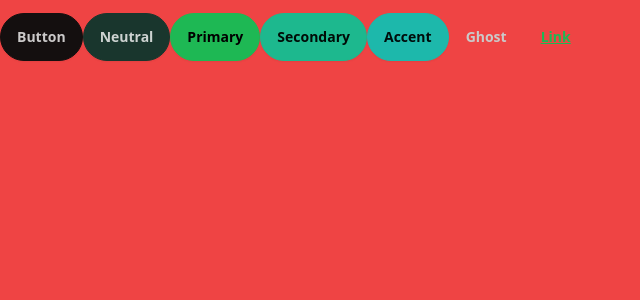
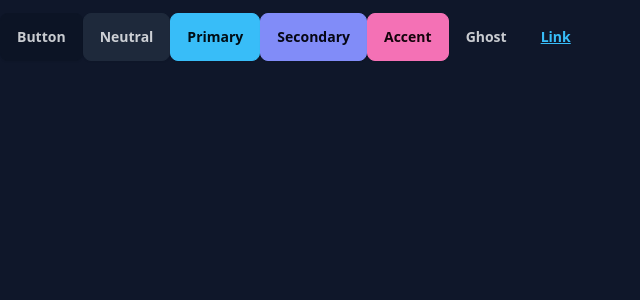
Before and after one commit to TheSkyroo/streamify_PVT, a React app in the folder frontend/: page / in a window 1280 px wide. Shown: the top 300 px of the page, without its empty margins (0-640 px from the left). Built offline with nearby package versions, Linux system fonts and the light colour scheme; the HTML template or start-up script is replaced by a standard one.

Commit message:
frontend start

```diff
--- a/frontend/src/App.jsx
+++ b/frontend/src/App.jsx
@@ -1,6 +1,6 @@
 const App = () => {
   return (
-    <div className="bg-red-500 h-screen text-5xl" data-theme="forest">
+    <div className=" h-screen text-5xl" data-theme="night">
       <button className="btn">Button</button>
       <button className="btn btn-neutral">Neutral</button>
       <button className="btn btn-primary">Primary</button>
```
